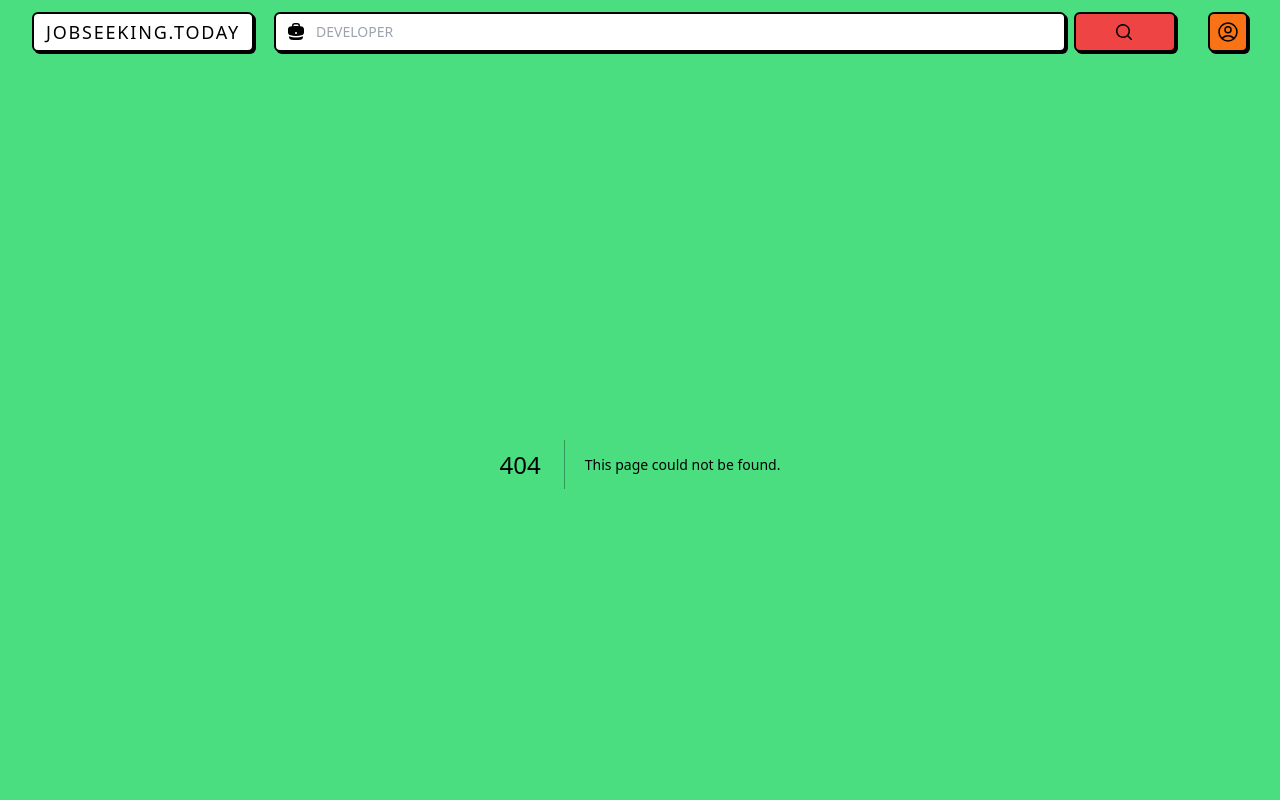
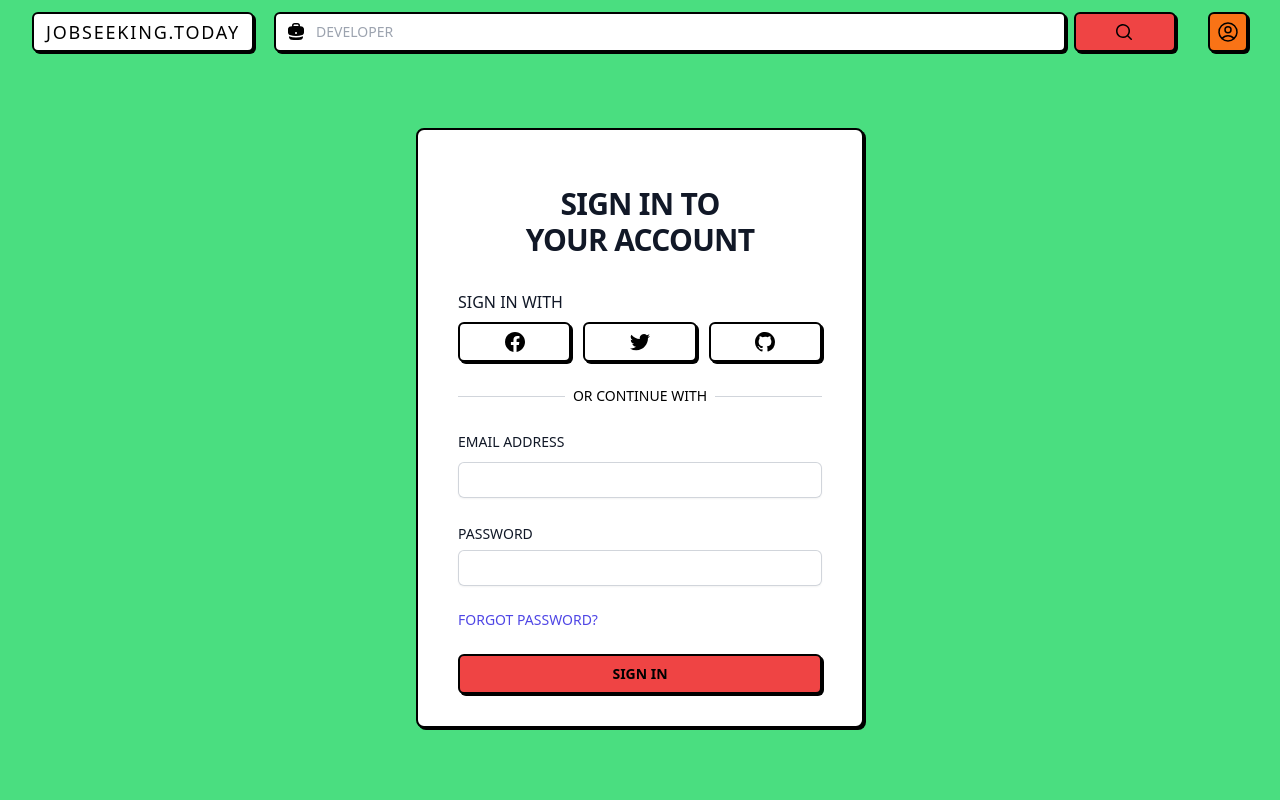
Before and after one commit to simonbeirouti/jobseeking.today_archive, a Next.js app: page /login in a window 1280 px wide. Before the commit this address had no page. Shown: the top 800 px of the page. Built offline with nearby package versions, Linux system fonts and the light colour scheme.

Commit message:
setup login page

```diff
--- /dev/null
+++ b/src/components/Login.jsx
@@ -0,0 +1,166 @@
+export default function LoginPage() {
+  return (
+    <>
+      <div className="flex min-h-full flex-col justify-center py-6 sm:px-6 lg:px-8">
+        <div className="sm:mx-auto sm:w-full sm:max-w-md mt-10">
+          <div className="bg-white px-4 py-8 sm:rounded-lg sm:px-10 transition-all shadow-[2px_2px_0px_#000] hover:shadow-[4px_4px_0px_#000] p-12 border-2 border-black rounded-md">
+            <div>
+              <h2 className="mt-6 text-center text-3xl font-bold tracking-tight text-gray-900">
+                SIGN IN TO <br />
+                YOUR ACCOUNT
+              </h2>
+            </div>
+
+            <div className="mt-8">
+              <div>
+                <div>
+                  <p className="text-md font-medium leading-6 text-gray-900">
+                    SIGN IN WITH
+                  </p>
+
+                  <div className="mt-2 grid grid-cols-3 gap-3">
+                    <div>
+                      <a
+                        href="#"
+                        className="inline-flex w-full justify-center rounded-md bg-white transition-all shadow-[2px_2px_0px_#000]
+            hover:shadow-[4px_4px_0px_#000] border-2 border-black px-3 py-2 ring-gray-300 focus:outline-offset-0"
+                      >
+                        <span className="sr-only">Sign in with Facebook</span>
+                        <svg
+                          className="h-5 w-5"
+                          aria-hidden="true"
+                          fill="currentColor"
+                          viewBox="0 0 20 20"
+                        >
+                          <path
+                            fillRule="evenodd"
+                            d="M20 10c0-5.523-4.477-10-10-10S0 4.477 0 10c0 4.991 3.657 9.128 8.438 9.878v-6.987h-2.54V10h2.54V7.797c0-2.506 1.492-3.89 3.777-3.89 1.094 0 2.238.195 2.238.195v2.46h-1.26c-1.243 0-1.63.771-1.63 1.562V10h2.773l-.443 2.89h-2.33v6.988C16.343 19.128 20 14.991 20 10z"
+                            clipRule="evenodd"
+                          />
+                        </svg>
+                      </a>
+                    </div>
+
+                    <div>
+                      <a
+                        href="#"
+                        className="inline-flex w-full justify-center rounded-md bg-white transition-all shadow-[2px_2px_0px_#000]
+            hover:shadow-[4px_4px_0px_#000] border-2 border-black px-3 py-2 ring-gray-300 focus:outline-offset-0"
+                      >
+                        <span className="sr-only">Sign in with Twitter</span>
+                        <svg
+                          className="h-5 w-5"
+                          aria-hidden="true"
+                          fill="currentColor"
+                          viewBox="0 0 20 20"
+                        >
+                          <path d="M6.29 18.251c7.547 0 11.675-6.253 11.675-11.675 0-.178 0-.355-.012-.53A8.348 8.348 0 0020 3.92a8.19 8.19 0 01-2.357.646 4.118 4.118 0 001.804-2.27 8.224 8.224 0 01-2.605.996 4.107 4.107 0 00-6.993 3.743 11.65 11.65 0 01-8.457-4.287 4.106 4.106 0 001.27 5.477A4.073 4.073 0 01.8 7.713v.052a4.105 4.105 0 003.292 4.022 4.095 4.095 0 01-1.853.07 4.108 4.108 0 003.834 2.85A8.233 8.233 0 010 16.407a11.616 11.616 0 006.29 1.84" />
+                        </svg>
+                      </a>
+                    </div>
+
+                    <div>
+                      <a
+                        href="#"
+                        className="inline-flex w-full justify-center rounded-md bg-white transition-all shadow-[2px_2px_0px_#000]
+            hover:shadow-[4px_4px_0px_#000] border-2 border-black px-3 py-2 ring-gray-300 focus:outline-offset-0"
+                      >
+                        <span className="sr-only">Sign in with GitHub</span>
+                        <svg
+                          className="h-5 w-5"
+                          aria-hidden="true"
+                          fill="currentColor"
+                          viewBox="0 0 20 20"
+                        >
+                          <path
+                            fillRule="evenodd"
+                            d="M10 0C4.477 0 0 4.484 0 10.017c0 4.425 2.865 8.18 6.839 9.504.5.092.682-.217.682-.483 0-.237-.008-.868-.013-1.703-2.782.605-3.369-1.343-3.369-1.343-.454-1.158-1.11-1.466-1.11-1.466-.908-.62.069-.608.069-.608 1.003.07 1.531 1.032 1.531 1.032.892 1.53 2.341 1.088 2.91.832.092-.647.35-1.088.636-1.338-2.22-.253-4.555-1.113-4.555-4.951 0-1.093.39-1.988 1.029-2.688-.103-.253-.446-1.272.098-2.65 0 0 .84-.27 2.75 1.026A9.564 9.564 0 0110 4.844c.85.004 1.705.115 2.504.337 1.909-1.296 2.747-1.027 2.747-1.027.546 1.379.203 2.398.1 2.651.64.7 1.028 1.595 1.028 2.688 0 3.848-2.339 4.695-4.566 4.942.359.31.678.921.678 1.856 0 1.338-.012 2.419-.012 2.747 0 .268.18.58.688.482A10.019 10.019 0 0020 10.017C20 4.484 15.522 0 10 0z"
+                            clipRule="evenodd"
+                          />
+                        </svg>
+                      </a>
+                    </div>
+                  </div>
+                </div>
+
+                <div className="relative mt-6">
+                  <div
+                    className="absolute inset-0 flex items-center"
+                    aria-hidden="true"
+                  >
+                    <div className="w-full border-t border-gray-300" />
+                  </div>
+                  <div className="relative flex justify-center text-sm">
+                    <span className="bg-white px-2">OR CONTINUE WITH</span>
+                  </div>
+                </div>
+              </div>
+
+              <div className="mt-6">
+                <form action="#" method="POST" className="space-y-6">
+                  <div>
+                    <label
+                      htmlFor="email"
+                      className="block text-sm font-medium leading-6 text-gray-900"
+                    >
+                      EMAIL ADDRESS
+                    </label>
+                    <div className="mt-2">
+                      <input
+                        id="email"
+                        name="email"
+                        type="email"
+                        autoComplete="email"
+                        required
+                        className="block w-full rounded-md border-0 py-1.5 shadow-sm ring-1 ring-inset ring-gray-300 placeholder:text-gray-400 focus:ring-2 focus:ring-inset focus:ring-indigo-600 sm:text-sm sm:leading-6"
+                      />
+                    </div>
+                  </div>
+
+                  <div className="space-y-1">
+                    <label
+                      htmlFor="password"
+                      className="block text-sm font-medium leading-6 text-gray-900"
+                    >
+                      PASSWORD
+                    </label>
+                    <div className="mt-2">
+                      <input
+                        id="password"
+                        name="password"
+                        type="password"
+                        autoComplete="current-password"
+                        required
+                        className="block w-full rounded-md border-0 py-1.5 shadow-sm ring-1 ring-inset ring-gray-300 placeholder:text-gray-400 focus:ring-2 focus:ring-inset focus:ring-indigo-600 sm:text-sm sm:leading-6"
+                      />
+                    </div>
+                  </div>
+
+                  <div className="flex items-center justify-between">
+                    <div className="text-sm">
+                      <a
+                        href="#"
+                        className="font-medium text-indigo-600 hover:text-indigo-500"
+                      >
+                        FORGOT PASSWORD?
+                      </a>
+                    </div>
+                  </div>
+
+                  <div>
+                    <button
+                      type="submit"
+                      className="flex w-full justify-center rounded-md bg-red-500 px-3 py-2 transition-all shadow-[2px_2px_0px_#000] hover:shadow-[4px_4px_0px_#000] p-12 border-2 border-black text-sm font-semibold hover:bg-red-400 focus-visible:outline focus-visible:outline-2 focus-visible:outline-offset-2 focus-visible:outline-indigo-600"
+                    >
+                      SIGN IN
+                    </button>
+                  </div>
+                </form>
+              </div>
+            </div>
+          </div>
+        </div>
+      </div>
+    </>
+  );
+}
--- a/src/components/ui/NavBar.jsx
+++ b/src/components/ui/NavBar.jsx
@@ -27,13 +27,16 @@
 
               <div className="flex items-center">
                 <div className="hover:transition-all ml-4 flow-root border-2 border-black bg-orange-500 shadow-[2px_2px_0px_#000] hover:shadow-[4px_4px_0px_#000] p-2 rounded-md lg:ml-8 hover:bg-orange-400">
-                  <a href="#" className="group -m-2 flex items-center p-1.5">
+                  <Link
+                    href="/login"
+                    className="group -m-2 flex items-center p-1.5"
+                  >
                     <UserCircleIcon
                       className="h-6 w-6 flex-shrink-0"
                       aria-hidden="true"
                     />
                     <span className="sr-only">Account page</span>
-                  </a>
+                  </Link>
                 </div>
               </div>
             </div>
--- /dev/null
+++ b/src/pages/login.js
@@ -0,0 +1,14 @@
+import MetaHead from "@/components/ui/MetaHead";
+import Login from "@/components/Login";
+
+export default function LoginPage() {
+  return (
+    <>
+      <MetaHead
+        page="Login"
+        description="Create or log into your account to start applying to jobs on jobseeking today!"
+      />
+      <Login />
+    </>
+  );
+}
```
